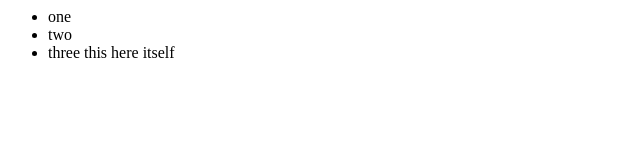
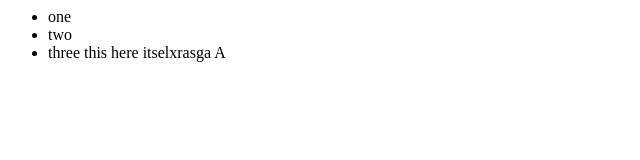
Before and after one commit to sachinjoshi77/TestRepository, a plain HTML site: page index.html in a window 1280 px wide. Shown: the full height of the page, 0-640 px from the left. Drawn offline with Linux system fonts and the light colour scheme.

Commit message:
Update index.html

```diff
--- a/index.html
+++ b/index.html
@@ -6,8 +6,7 @@
 <ul>
 <li>one</li>
 <li>two</li>
-<li>three this here itself</li>
-</ul>
+  <li>three this here itselxrasga A</li>
 </div>
 </body>
 </html>
```
